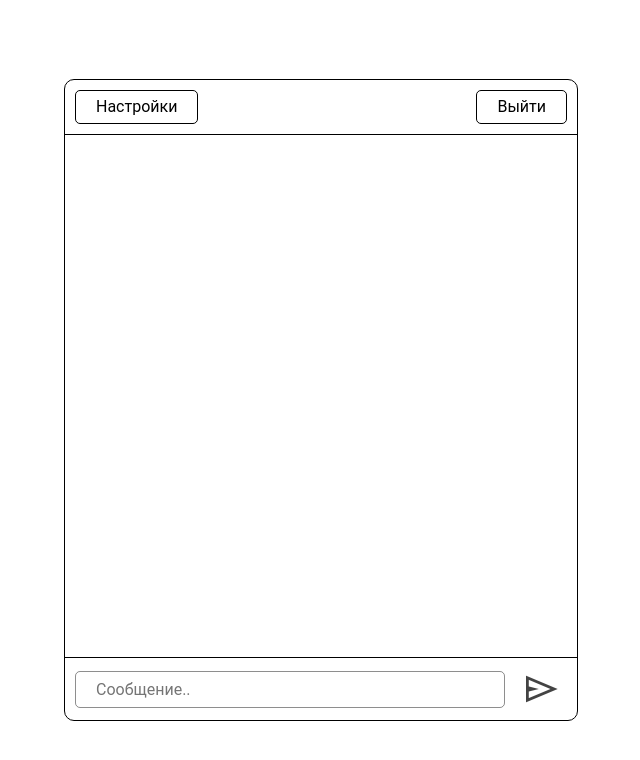
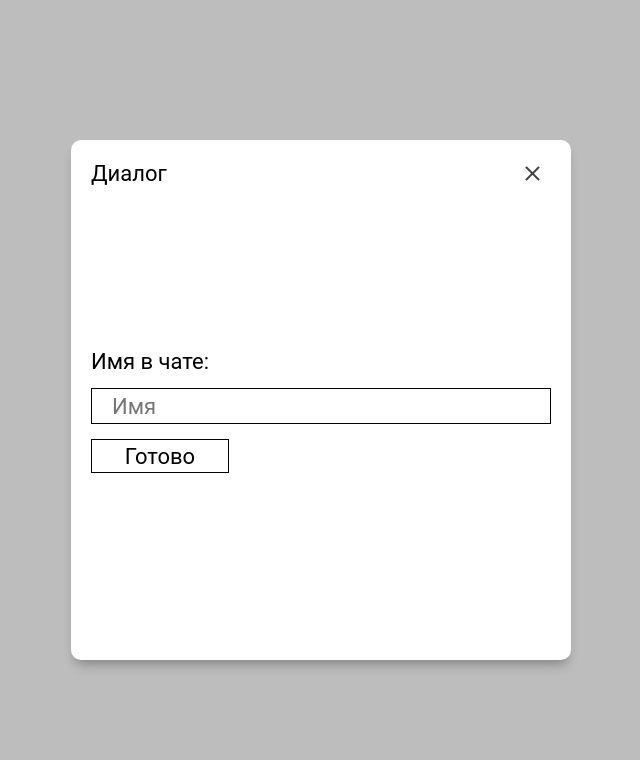
Before and after one commit to ExStp/Project_Chat, a website built with Parcel: page src/index.html in a window 1280 px wide. Both pictures are taken after a click on the button "Настройки". Shown: the whole page, without its empty margins (319-959 px from the left). Built offline with nearby package versions, Linux system fonts and the light colour scheme.

Commit message:
Улучшил верстку, сверстал два диалоговых окна. Добавил скрипты на их открытие

```diff
--- a/src/assets/scss/components/dialog/authorization.scss
+++ b/src/assets/scss/components/dialog/authorization.scss
@@ -0,0 +1,12 @@
+.authorization_form {
+    display: flex;
+    flex-direction: column;
+    width: 100%;
+    gap: 15px;
+
+    .authorization_btns_wrapper {
+        display: flex;
+        justify-content: left;
+        gap: 15px;
+    }
+}
--- a/src/assets/scss/components/dialog/modal.scss
+++ b/src/assets/scss/components/dialog/modal.scss
@@ -0,0 +1,76 @@
+#modal {
+    position: fixed;
+    top: 0;
+    left: 0;
+    right: 0;
+    bottom: 0;
+    margin: auto;
+
+    width: 50%;
+    height: 65%;
+
+    min-width: 300px;
+    max-width: 500px;
+
+    min-height: 400px;
+    max-height: 600px;
+
+    border: none;
+    border-radius: 10px;
+    box-shadow: 0px 8px 12px -4px rgba(0, 0, 0, 0.303);
+    background-color: #fff;
+    z-index: 9999;
+    padding: 20px;
+    box-sizing: border-box;
+    overflow: auto;
+
+    &::backdrop {
+        background: rgb(189, 189, 189);
+    }
+
+    .modal__top_bar {
+        display: flex;
+        align-items: center;
+        justify-content: space-between;
+
+        #btnModalClose {
+            border: none;
+            font-size: 25px;
+            color: rgba(0, 0, 0, 0.738);
+            background: none;
+
+            &:hover {
+                font-weight: 600;
+                color: black;
+            }
+        }
+    }
+
+    .modal__form_container {
+        height: calc(100% - 30px);
+        width: 100%;
+        background-color: none;
+        display: flex;
+        align-items: center;
+
+        .dialog_input {
+            height: 34px;
+            padding: 0 20px;
+        }
+
+        .dialog_btn {
+            height: 34px;
+            background: none;
+            border: 1px solid black;
+            transition: 0.2s;
+
+            &:hover {
+                background: rgba(0, 0, 0, 0.1);
+            }
+
+            &:active {
+                background: rgba(0, 0, 0, 0.16);
+            }
+        }
+    }
+}
--- /dev/null
+++ b/src/assets/scss/components/dialog/settings.scss
@@ -0,0 +1,16 @@
+.settings_form {
+    display: flex;
+    flex-direction: column;
+    width: 100%;
+    gap: 15px;
+
+    #nicknameInput {
+        background: none;
+        border: 1px solid rgb(0, 0, 0);
+    }
+
+    #submitNickname {
+        min-width: 100px;
+        width: 30%;
+    }
+}
--- a/src/assets/scss/layout/layout.scss
+++ b/src/assets/scss/layout/layout.scss
@@ -6,7 +6,7 @@ body {
 
 * {
     font-family: "Roboto";
-    font-size: 16px;
+    font-size: 22px;
     font-weight: 400;
     font-style: normal;
 }
@@ -45,7 +45,7 @@ body {
     width: 40%;
     height: 80%;
 
-    min-width: 360px;
+    min-width: 400px;
 
     max-width: 568px;
     max-height: 1000px;
--- a/src/index.html
+++ b/src/index.html
@@ -6,7 +6,9 @@
         <meta name="viewport" content="width=device-width, initial-scale=1.0">
         <title>Chat</title>
         <link rel="stylesheet" href="./styles/index.css">
-    <link rel="stylesheet" href="https://fonts.googleapis.com/css2?family=Material+Symbols+Outlined:opsz,wght,FILL,GRAD@48,400,0,0" />
+        <link rel="stylesheet"
+            href="https://fonts.googleapis.com/css2?family=Material+Symbols+Outlined:opsz,wght,FILL,GRAD@48,400,0,0"
+            />
         <script type="module" src="./scripts/index.js"></script>
     </head>
     <body>
@@ -14,8 +16,10 @@
         <div id="app">
 
             <div class="top_bar block" id="top_block">
-            <input class="btn_settings button" value="Настройки" type="button">
-            <input class="btn_exit button" value="Выйти" type="button">
+                <input class="btn_settings button" value="Настройки"
+                    type="button" id="btnOpenSettings">
+                <input class="btn_exit button" value="Выйти" type="button"
+                    id="btnQuit">
             </div>
 
             <div class="messages_wrapper block" id="middle_block">
@@ -24,8 +28,23 @@
 
             <div class="message_input block" id="bottom_block">
                 <input placeholder="Сообщение.." type="text" class="input">
-            <input value="send" type="button" class="material-symbols-outlined" id="btnMessage">
+                <input value="send" type="button"
+                    class="material-symbols-outlined" id="btnMessage">
             </div>
+
+            <dialog id="modal">
+
+                <div class="modal__top_bar">
+                    <span class="top_bar__action">Диалог</span>
+                    <input type="button" value="close"
+                        class="material-symbols-outlined" id="btnModalClose">
+                </div>
+
+                <div class="modal__form_container">
+                    <!-- Форма добавляется с помощью javascript -->
+                </div>
+
+            </dialog>
         </div>
 
     </body>
--- /dev/null
+++ b/src/scripts/components/const.js
@@ -0,0 +1,29 @@
+const modalSettings_innerHTML = `
+    <form class="settings_form">
+        <label for="nickname">Имя в чате:</label>
+        <input type="text" name="nickname" placeholder="Имя" class="dialog_input" id="nicknameInput">
+        <input type="button" value="Готово" class="dialog_btn" id="submitNickname">
+    </form>
+`;
+
+const modalAuthorization_innerHTML = `
+    <form class="authorization_form">
+        <label for="code">Почта:</label>
+        <input type="text" name="code" placeholder="Введите почту"
+            class="dialog_input" id="emailInput">
+        <div class="authorization_btns_wrapper">
+            <input type="button" value="Получить код" class="dialog_btn"
+                id="getCode">
+            <input type="button" value="Ввести код" class="dialog_btn"
+                id="sendCode">
+        </div>
+    </form>
+`;
+
+const btnOpenSettings = document.querySelector("#btnOpenSettings");
+const btnModalClose = document.querySelector("#btnModalClose");
+const btnQuit = document.querySelector("#btnQuit");
+const modal = document.querySelector("#modal");
+
+export { modalSettings_innerHTML, modalAuthorization_innerHTML };
+export { modal, btnOpenSettings, btnModalClose, btnQuit };
--- /dev/null
+++ b/src/scripts/components/modal/authorization.js
@@ -0,0 +1,11 @@
+import { modal, modalAuthorization_innerHTML } from "../const.js";
+
+function authorization(event) {
+    event.preventDefault();
+    modal.showModal();
+
+    const container = document.querySelector(".modal__form_container");
+    container.innerHTML = modalAuthorization_innerHTML;
+}
+
+export { authorization };
--- /dev/null
+++ b/src/scripts/components/modal/settings.js
@@ -0,0 +1,11 @@
+import { modal, modalSettings_innerHTML } from "../const.js";
+
+function settings(event) {
+    event.preventDefault();
+    modal.showModal();
+
+    const container = document.querySelector(".modal__form_container");
+    container.innerHTML = modalSettings_innerHTML;
+}
+
+export { settings };
--- /dev/null
+++ b/src/scripts/index.js
@@ -0,0 +1,17 @@
+import { settings } from "./components/modal/settings.js";
+import { authorization } from "./components/modal/authorization.js";
+import { btnOpenSettings, btnModalClose, modal, btnQuit } from "./components/const.js";
+
+btnOpenSettings.addEventListener("click", (event) => {
+    settings(event);
+});
+
+btnQuit.addEventListener('click', (event) => {
+    authorization(event);
+})
+
+btnModalClose.addEventListener("click", () => {
+    modal.close();
+    const container = document.querySelector(".modal__form_container");
+    container.querySelectorAll("*").forEach((item) => item.remove());
+});
--- a/src/vendor/Storage/index.js
+++ b/src/scripts/utils/Storage/index.js
@@ -7,7 +7,8 @@
 
 // Более подробное описание по приколу я решил написать в README.MD
 
-class Storage {
+export default class Storage {
+
     constructor(storage = localStorage) {
         if (storage !== localStorage && storage !== sessionStorage) {
             throw new Error("Invalid storage object passed!");
@@ -69,5 +70,3 @@ class Storage {
         return this.storage.length;
     }
 }
-
-export default Storage;
```
Also changed, not shown: src/scripts/components/modal/confirmation.js (added), src/scripts/utils/Storage/README.md (renamed from src/vendor/Storage/README.md), src/styles/index.css. Lines whose indentation alone changed are shown as unchanged.
